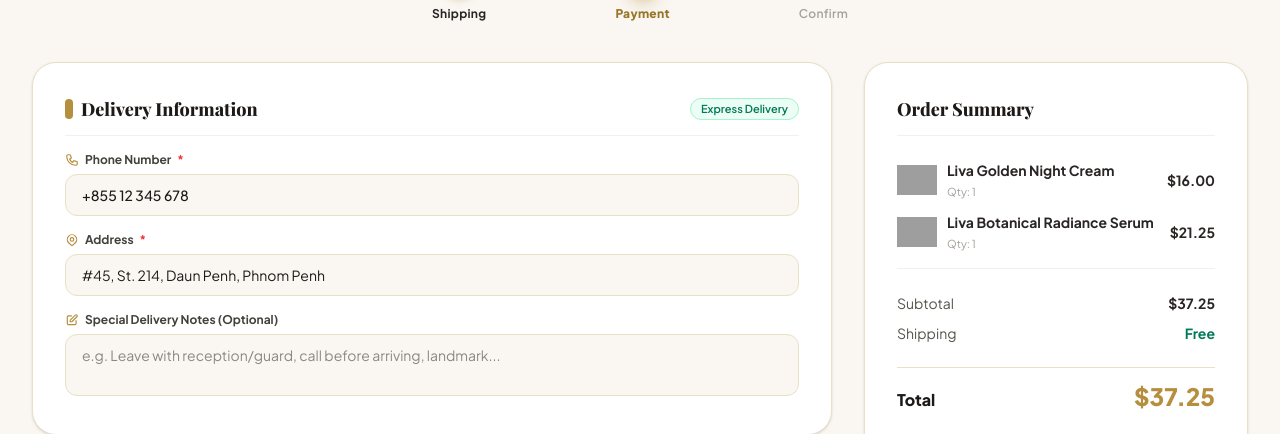
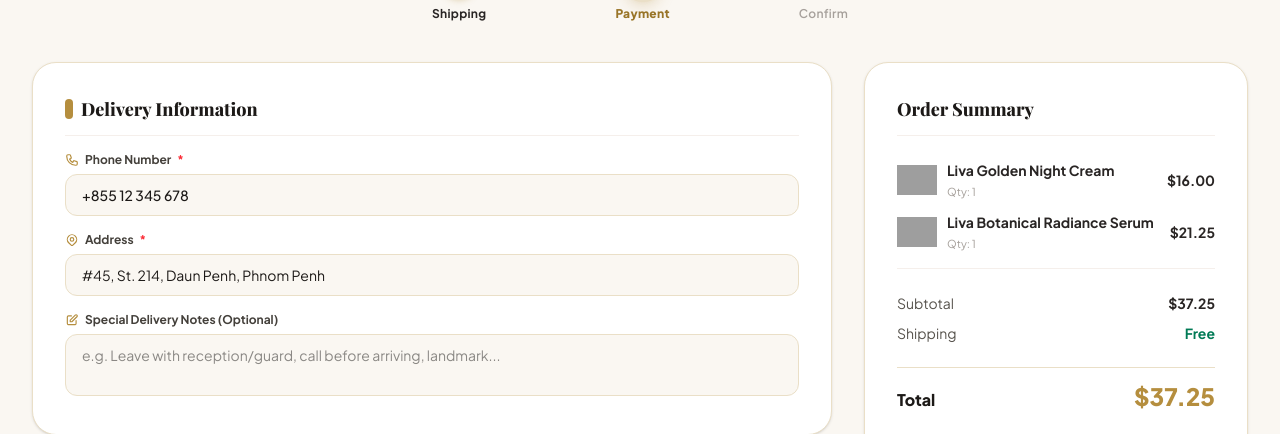
Before and after one commit to suensereypanha-maker/third_Liva_skincare, a Laravel app: page /checkout in a window 1280 px wide. Shown: the part 184-618 px from the top of the page. Run offline with Laravel 12, Linux system fonts and the light colour scheme; style sheets or scripts are compiled from the project's sources; some web fonts are replaced; grey boxes are pictures that could not be loaded.

Commit message:
fix: remove express delivery badge from checkout delivery info header

```diff
--- a/checkout.html
+++ b/checkout.html
@@ -489,14 +489,11 @@
 
             <!-- Delivery Information Form -->
             <div class="bg-white rounded-3xl p-6 sm:p-8 border border-[#EADFC7] shadow-sm space-y-4">
-                <div class="flex items-center justify-between pb-3 border-b border-[#F5EFEB]">
+                <div class="pb-3 border-b border-[#F5EFEB]">
                     <h3 class="font-extrabold font-brand text-base sm:text-lg text-stone-900 flex items-center gap-2">
                         <span class="w-2 h-5 rounded-full bg-[#B58E3E]"></span>
                         <span>Delivery Information</span>
                     </h3>
-                    <span class="text-[11px] font-semibold text-emerald-700 bg-emerald-50 border border-emerald-200 px-2.5 py-0.5 rounded-full">
-                        Express Delivery
-                    </span>
                 </div>
 
                 <!-- Phone Number -->
--- a/checkout/index.html
+++ b/checkout/index.html
@@ -489,14 +489,11 @@
 
             <!-- Delivery Information Form -->
             <div class="bg-white rounded-3xl p-6 sm:p-8 border border-[#EADFC7] shadow-sm space-y-4">
-                <div class="flex items-center justify-between pb-3 border-b border-[#F5EFEB]">
+                <div class="pb-3 border-b border-[#F5EFEB]">
                     <h3 class="font-extrabold font-brand text-base sm:text-lg text-stone-900 flex items-center gap-2">
                         <span class="w-2 h-5 rounded-full bg-[#B58E3E]"></span>
                         <span>Delivery Information</span>
                     </h3>
-                    <span class="text-[11px] font-semibold text-emerald-700 bg-emerald-50 border border-emerald-200 px-2.5 py-0.5 rounded-full">
-                        Express Delivery
-                    </span>
                 </div>
 
                 <!-- Phone Number -->
--- a/docs/checkout.html
+++ b/docs/checkout.html
@@ -489,14 +489,11 @@
 
             <!-- Delivery Information Form -->
             <div class="bg-white rounded-3xl p-6 sm:p-8 border border-[#EADFC7] shadow-sm space-y-4">
-                <div class="flex items-center justify-between pb-3 border-b border-[#F5EFEB]">
+                <div class="pb-3 border-b border-[#F5EFEB]">
                     <h3 class="font-extrabold font-brand text-base sm:text-lg text-stone-900 flex items-center gap-2">
                         <span class="w-2 h-5 rounded-full bg-[#B58E3E]"></span>
                         <span>Delivery Information</span>
                     </h3>
-                    <span class="text-[11px] font-semibold text-emerald-700 bg-emerald-50 border border-emerald-200 px-2.5 py-0.5 rounded-full">
-                        Express Delivery
-                    </span>
                 </div>
 
                 <!-- Phone Number -->
--- a/docs/checkout/index.html
+++ b/docs/checkout/index.html
@@ -489,14 +489,11 @@
 
             <!-- Delivery Information Form -->
             <div class="bg-white rounded-3xl p-6 sm:p-8 border border-[#EADFC7] shadow-sm space-y-4">
-                <div class="flex items-center justify-between pb-3 border-b border-[#F5EFEB]">
+                <div class="pb-3 border-b border-[#F5EFEB]">
                     <h3 class="font-extrabold font-brand text-base sm:text-lg text-stone-900 flex items-center gap-2">
                         <span class="w-2 h-5 rounded-full bg-[#B58E3E]"></span>
                         <span>Delivery Information</span>
                     </h3>
-                    <span class="text-[11px] font-semibold text-emerald-700 bg-emerald-50 border border-emerald-200 px-2.5 py-0.5 rounded-full">
-                        Express Delivery
-                    </span>
                 </div>
 
                 <!-- Phone Number -->
--- a/docs/km/checkout.html
+++ b/docs/km/checkout.html
@@ -489,14 +489,11 @@
 
             <!-- Delivery Information Form -->
             <div class="bg-white rounded-3xl p-6 sm:p-8 border border-[#EADFC7] shadow-sm space-y-4">
-                <div class="flex items-center justify-between pb-3 border-b border-[#F5EFEB]">
+                <div class="pb-3 border-b border-[#F5EFEB]">
                     <h3 class="font-extrabold font-brand text-base sm:text-lg text-stone-900 flex items-center gap-2">
                         <span class="w-2 h-5 rounded-full bg-[#B58E3E]"></span>
                         <span>ព័ត៌មានលម្អិតដឹកជញ្ជូន</span>
                     </h3>
-                    <span class="text-[11px] font-semibold text-emerald-700 bg-emerald-50 border border-emerald-200 px-2.5 py-0.5 rounded-full">
-                        ដឹកជញ្ជូនរហ័ស
-                    </span>
                 </div>
 
                 <!-- Phone Number -->
--- a/docs/km/checkout/index.html
+++ b/docs/km/checkout/index.html
@@ -489,14 +489,11 @@
 
             <!-- Delivery Information Form -->
             <div class="bg-white rounded-3xl p-6 sm:p-8 border border-[#EADFC7] shadow-sm space-y-4">
-                <div class="flex items-center justify-between pb-3 border-b border-[#F5EFEB]">
+                <div class="pb-3 border-b border-[#F5EFEB]">
                     <h3 class="font-extrabold font-brand text-base sm:text-lg text-stone-900 flex items-center gap-2">
                         <span class="w-2 h-5 rounded-full bg-[#B58E3E]"></span>
                         <span>ព័ត៌មានលម្អិតដឹកជញ្ជូន</span>
                     </h3>
-                    <span class="text-[11px] font-semibold text-emerald-700 bg-emerald-50 border border-emerald-200 px-2.5 py-0.5 rounded-full">
-                        ដឹកជញ្ជូនរហ័ស
-                    </span>
                 </div>
 
                 <!-- Phone Number -->
--- a/km/checkout.html
+++ b/km/checkout.html
@@ -489,14 +489,11 @@
 
             <!-- Delivery Information Form -->
             <div class="bg-white rounded-3xl p-6 sm:p-8 border border-[#EADFC7] shadow-sm space-y-4">
-                <div class="flex items-center justify-between pb-3 border-b border-[#F5EFEB]">
+                <div class="pb-3 border-b border-[#F5EFEB]">
                     <h3 class="font-extrabold font-brand text-base sm:text-lg text-stone-900 flex items-center gap-2">
                         <span class="w-2 h-5 rounded-full bg-[#B58E3E]"></span>
                         <span>ព័ត៌មានលម្អិតដឹកជញ្ជូន</span>
                     </h3>
-                    <span class="text-[11px] font-semibold text-emerald-700 bg-emerald-50 border border-emerald-200 px-2.5 py-0.5 rounded-full">
-                        ដឹកជញ្ជូនរហ័ស
-                    </span>
                 </div>
 
                 <!-- Phone Number -->
--- a/km/checkout/index.html
+++ b/km/checkout/index.html
@@ -489,14 +489,11 @@
 
             <!-- Delivery Information Form -->
             <div class="bg-white rounded-3xl p-6 sm:p-8 border border-[#EADFC7] shadow-sm space-y-4">
-                <div class="flex items-center justify-between pb-3 border-b border-[#F5EFEB]">
+                <div class="pb-3 border-b border-[#F5EFEB]">
                     <h3 class="font-extrabold font-brand text-base sm:text-lg text-stone-900 flex items-center gap-2">
                         <span class="w-2 h-5 rounded-full bg-[#B58E3E]"></span>
                         <span>ព័ត៌មានលម្អិតដឹកជញ្ជូន</span>
                     </h3>
-                    <span class="text-[11px] font-semibold text-emerald-700 bg-emerald-50 border border-emerald-200 px-2.5 py-0.5 rounded-full">
-                        ដឹកជញ្ជូនរហ័ស
-                    </span>
                 </div>
 
                 <!-- Phone Number -->
--- a/resources/views/frontend/checkout/index.blade.php
+++ b/resources/views/frontend/checkout/index.blade.php
@@ -50,14 +50,11 @@
 
             <!-- Delivery Information Form -->
             <div class="bg-white rounded-3xl p-6 sm:p-8 border border-[#EADFC7] shadow-sm space-y-4">
-                <div class="flex items-center justify-between pb-3 border-b border-[#F5EFEB]">
+                <div class="pb-3 border-b border-[#F5EFEB]">
                     <h3 class="font-extrabold font-brand text-base sm:text-lg text-stone-900 flex items-center gap-2">
                         <span class="w-2 h-5 rounded-full bg-[#B58E3E]"></span>
                         <span>{{ __('frontend.checkout.shipping_details') }}</span>
                     </h3>
-                    <span class="text-[11px] font-semibold text-emerald-700 bg-emerald-50 border border-emerald-200 px-2.5 py-0.5 rounded-full">
-                        {{ app()->getLocale() === 'km' ? 'ដឹកជញ្ជូនរហ័ស' : 'Express Delivery' }}
-                    </span>
                 </div>
 
                 <!-- Phone Number -->
```
